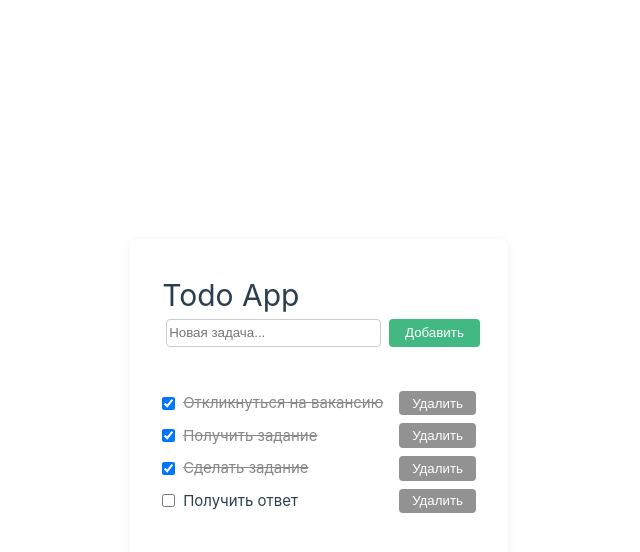
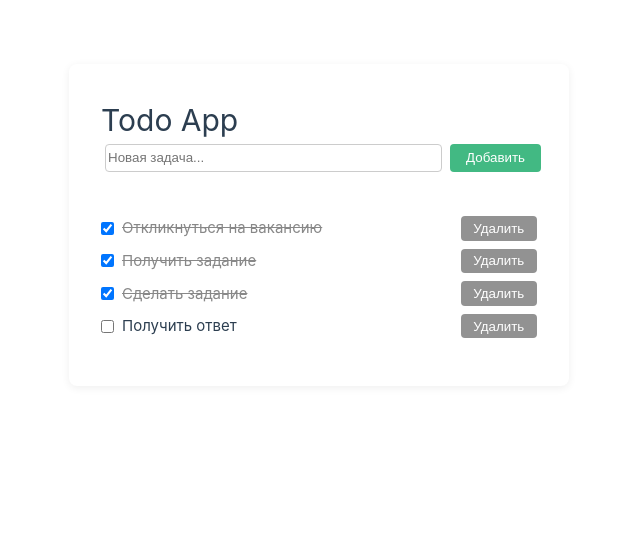
Before and after one commit to aavainshtein/aav-todo-app, a Vue app: page / in a window 1280 px wide. Shown: the top 552 px of the page, without its empty margins (321-961 px from the left). Built offline with nearby package versions, Linux system fonts and the light colour scheme; the HTML template or start-up script is replaced by a standard one.

Commit message:
refactor: comment out flexbox styles in media query for body

```diff
--- a/src/assets/main.css
+++ b/src/assets/main.css
@@ -23,8 +23,8 @@ a,
 
 @media (min-width: 1024px) {
   body {
-    display: flex;
-    place-items: center;
+    /* display: flex; */
+    /* place-items: center; */
   }
 
   /* #app {
```
